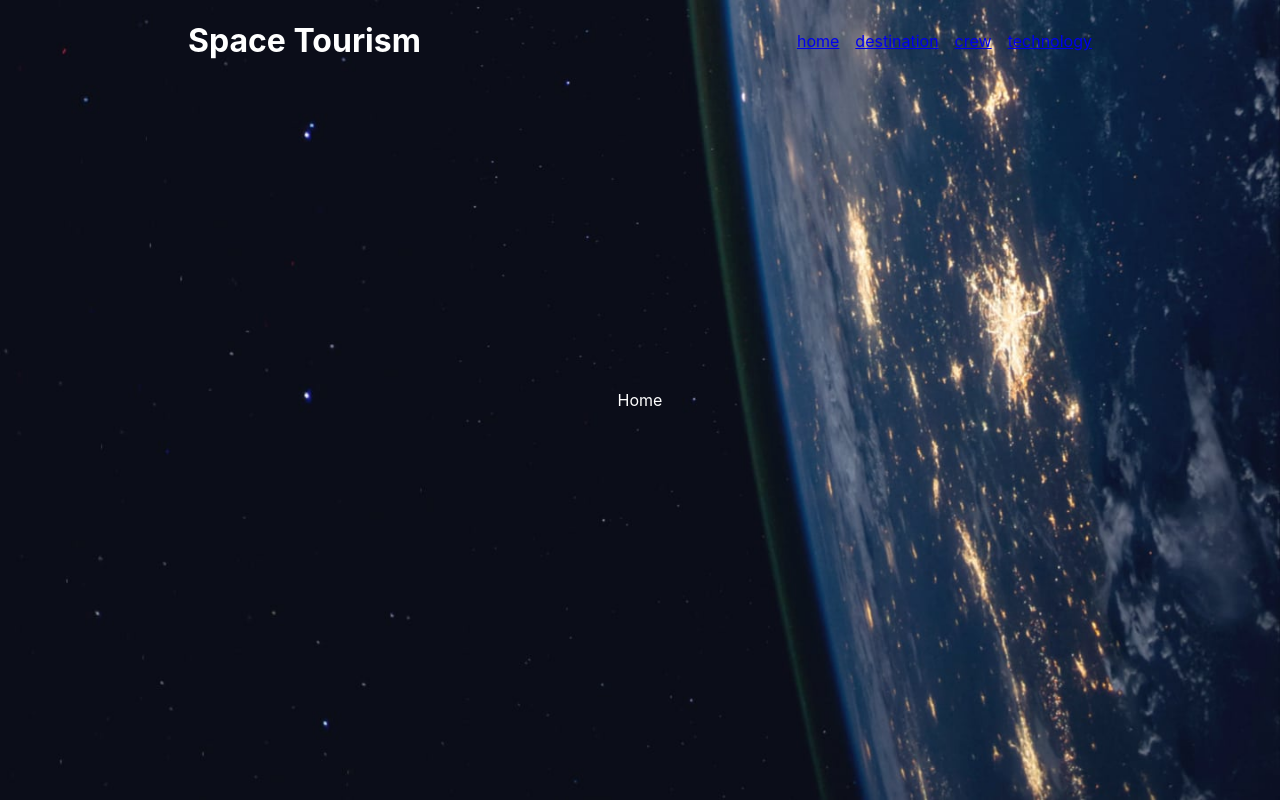
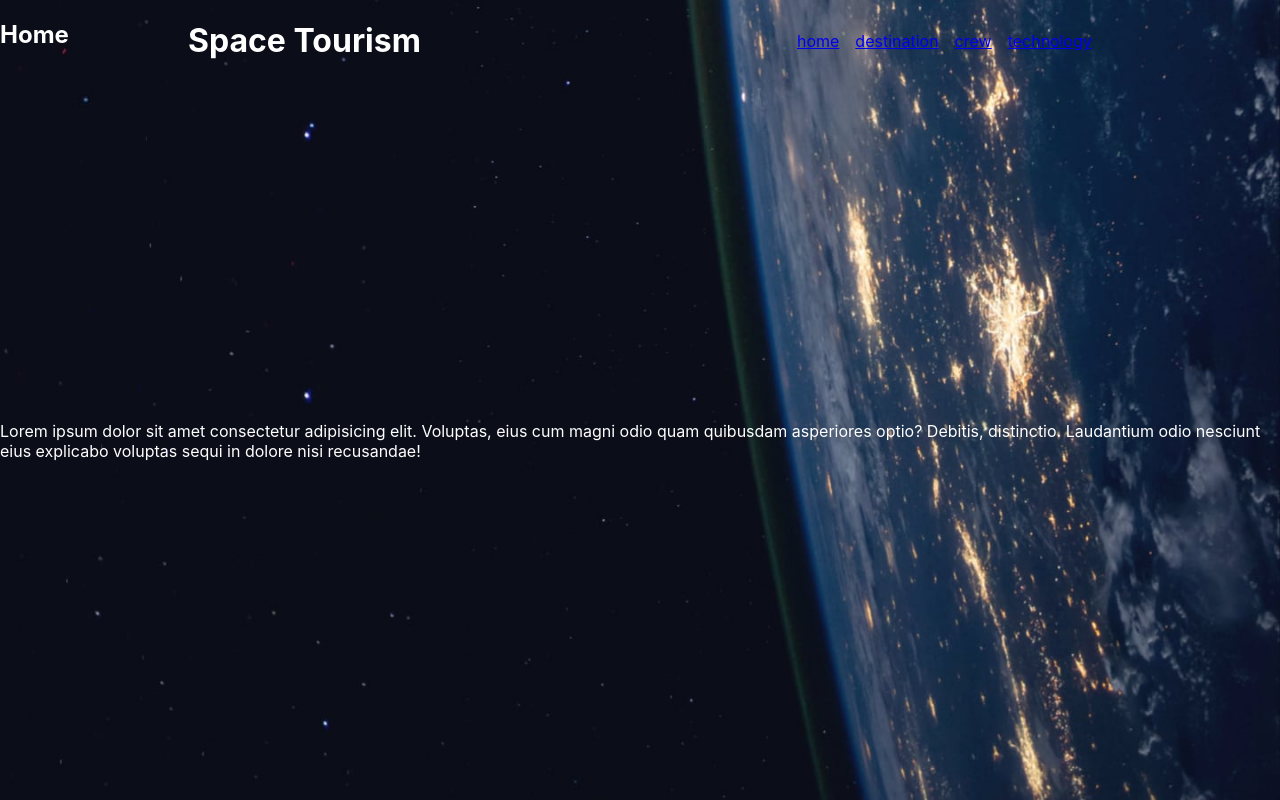
Before and after one commit to blabash/space-tourism-multi-page-website, a React (Create React App) app: page / in a window 1280 px wide. Built offline with nearby package versions, Linux system fonts and the light colour scheme.

Commit message:
Update main css layout to use overlapping grid rows

```diff
--- a/src/App.css
+++ b/src/App.css
@@ -6,32 +6,46 @@ header {
   display: flex;
   align-items: center;
   justify-content: space-around;
-  position: fixed;
   width: 100%;
+  grid-column: 1/ 2;
+  grid-row: 1 / 2;
 }
 
 main {
   display: grid;
-  background-color: black;
   place-items: center;
-  background-size: cover;
-  background-repeat: no-repeat;
-  min-height: 100vh;
+  grid-column: 1 / 2;
+  grid-row: 2 / 3;
 }
 
-main.home {
+.app-container {
+  min-height: 100vh;
+  display: grid;
+  grid-template-rows: auto 1fr;
+}
+
+[class$="-bg"] {
+  grid-column: 1 / 2;
+  grid-row: 1 / -1;
+  background-color: black;
+  background-repeat: no-repeat;
+  background-size: cover;
+  z-index: -1;
+}
+
+.home-bg {
   background-image: url(../public/assets/home/background-home-desktop.jpg);
 }
 
-main.crew {
+.crew-bg {
   background-image: url(../public/assets/crew/background-crew-desktop.jpg);
 }
 
-main.destinations {
+.destinations-bg {
   background-image: url(../public/assets/destination/background-destination-desktop.jpg);
 }
 
-main.technologies {
+.technologies-bg {
   background-image: url(../public/assets/technology/background-technology-desktop.jpg);
 }
 
--- a/src/App.tsx
+++ b/src/App.tsx
@@ -1,47 +1,12 @@
 import React from "react";
-import { Link, Outlet } from "react-router-dom";
-import { PATHS } from ".";
+import { Outlet } from "react-router-dom";
 import "./App.css";
-import { getCrew, getDestinations, getTechnologies } from "./data";
-
-const destinationData = getDestinations();
-const crewData = getCrew();
-const technologyData = getTechnologies();
+import Header from "./header";
 
 function App() {
   return (
     <div className="app-container">
-      <header>
-        <h1>Space Tourism</h1>
-        <nav className="main-nav">
-          <ul>
-            <li>
-              <Link to="/">home</Link>
-            </li>
-            <li>
-              <Link
-                to={`/${PATHS.destination.path}/${destinationData["the-moon"].slug}`}
-              >
-                destination
-              </Link>
-            </li>
-            <li>
-              <Link
-                to={`/${PATHS.crew.path}/${crewData["douglas-hurley"].slug}`}
-              >
-                crew
-              </Link>
-            </li>
-            <li>
-              <Link
-                to={`/${PATHS.technology.path}/${technologyData["launch-vehicle"].slug}`}
-              >
-                technology
-              </Link>
-            </li>
-          </ul>
-        </nav>
-      </header>
+      <Header />
       <Outlet />
     </div>
   );
--- /dev/null
+++ b/src/header.tsx
@@ -0,0 +1,46 @@
+import React from "react";
+import { Link } from "react-router-dom";
+import { PATHS } from ".";
+import { getCrew, getDestinations, getTechnologies } from "./data";
+
+const destinationData = getDestinations();
+const crewData = getCrew();
+const technologyData = getTechnologies();
+
+type Props = {};
+
+const Header = (props: Props) => {
+  return (
+    <header>
+      <h1>Space Tourism</h1>
+      <nav className="main-nav">
+        <ul>
+          <li>
+            <Link to="/">home</Link>
+          </li>
+          <li>
+            <Link
+              to={`/${PATHS.destination.path}/${destinationData["the-moon"].slug}`}
+            >
+              destination
+            </Link>
+          </li>
+          <li>
+            <Link to={`/${PATHS.crew.path}/${crewData["douglas-hurley"].slug}`}>
+              crew
+            </Link>
+          </li>
+          <li>
+            <Link
+              to={`/${PATHS.technology.path}/${technologyData["launch-vehicle"].slug}`}
+            >
+              technology
+            </Link>
+          </li>
+        </ul>
+      </nav>
+    </header>
+  );
+};
+
+export default Header;
--- a/src/routes/Crew/crew.tsx
+++ b/src/routes/Crew/crew.tsx
@@ -5,10 +5,12 @@ type CrewProps = {};
 
 export default function Crew({}: CrewProps) {
   return (
-    <main className="crew">
-      <h2>Crew</h2>
-      <Link to={`/crew/victor-glover`}>Victor Glover</Link>
+    <>
+      <div className="crew-bg">
+        <h2>Crew</h2>
+        <Link to={`/crew/victor-glover`}>Victor Glover</Link>
+      </div>
       <Outlet />
-    </main>
+    </>
   );
 }
--- a/src/routes/Crew/crewMember.tsx
+++ b/src/routes/Crew/crewMember.tsx
@@ -9,9 +9,9 @@ export default function CrewMember({}: CrewMemberProps) {
   const { crewMemberName } = useParams<PATHSType["crew"]["paramType"]>();
   console.log(crewMemberName);
   return (
-    <div>
+    <main>
       <h3>Crew Member</h3>
       <p>{JSON.stringify(crewMemberName, null, 2)}</p>
-    </div>
+    </main>
   );
 }
--- a/src/routes/Destination/destination.tsx
+++ b/src/routes/Destination/destination.tsx
@@ -12,13 +12,12 @@ export default function Destination({}: DestinationProps) {
   let navigate = useNavigate();
   let location = useLocation();
   let { destinationName } = useParams<PATHSType["destination"]["paramType"]>();
-  console.log(destinationName);
   // let invoice = getInvoice(Number(invoiceId));
   return (
-    <div>
+    <main>
       <h3>Destination</h3>
       <p>{JSON.stringify(destinationName, null, 2)}</p>
-    </div>
+    </main>
   );
   // if (invoice) {
   //   return (
--- a/src/routes/Destination/destinations.tsx
+++ b/src/routes/Destination/destinations.tsx
@@ -21,7 +21,8 @@ export default function Destinations({}: DestinationProps) {
   let [searchParams, setSearchParams] = useSearchParams();
 
   return (
-    <main className="destinations">
+    <>
+      <div className="destinations-bg">
         <h2>Destinations</h2>
         <Link to={`/destination/the-moon`}>Moon</Link>
         {/* <nav
@@ -62,7 +63,8 @@ export default function Destinations({}: DestinationProps) {
               </QueryNavLink>
             ))}
         </nav> */}
+      </div>
       <Outlet />
-    </main>
+    </>
   );
 }
--- a/src/routes/Technology/technologies.tsx
+++ b/src/routes/Technology/technologies.tsx
@@ -5,10 +5,12 @@ type TechnologiesProps = {};
 
 export default function Technologies({}: TechnologiesProps) {
   return (
-    <main className="technologies">
-      <h2>Technologies</h2>
-      <Link to={`/technology/space-capsule`}>Space Capsule</Link>
+    <>
+      <div className="technologies-bg">
+        <h2>Technologies</h2>
+        <Link to={`/technology/space-capsule`}>Space Capsule</Link>
+      </div>
       <Outlet />
-    </main>
+    </>
   );
 }
--- a/src/routes/Technology/technology.tsx
+++ b/src/routes/Technology/technology.tsx
@@ -8,9 +8,9 @@ export default function Technology({}: Props) {
   const { technologyName } = useParams<PATHSType["technology"]["paramType"]>();
   console.log(technologyName);
   return (
-    <div>
+    <main>
       <h3>Technology</h3>
       <p>{JSON.stringify(technologyName, null, 2)}</p>
-    </div>
+    </main>
   );
 }
--- a/src/routes/home.tsx
+++ b/src/routes/home.tsx
@@ -1,7 +1,22 @@
 import React from "react";
+import { Outlet } from "react-router-dom";
 
 type Props = {};
 
 export default function Home({}: Props) {
-  return <main className="home">Home</main>;
+  return (
+    <>
+      <div className="home-bg">
+        <h2>Home</h2>
+      </div>
+      <main>
+        <p>
+          Lorem ipsum dolor sit amet consectetur adipisicing elit. Voluptas,
+          eius cum magni odio quam quibusdam asperiores optio? Debitis,
+          distinctio. Laudantium odio nesciunt eius explicabo voluptas sequi in
+          dolore nisi recusandae!
+        </p>
+      </main>
+    </>
+  );
 }
```
Lines whose indentation alone changed are shown as unchanged.
